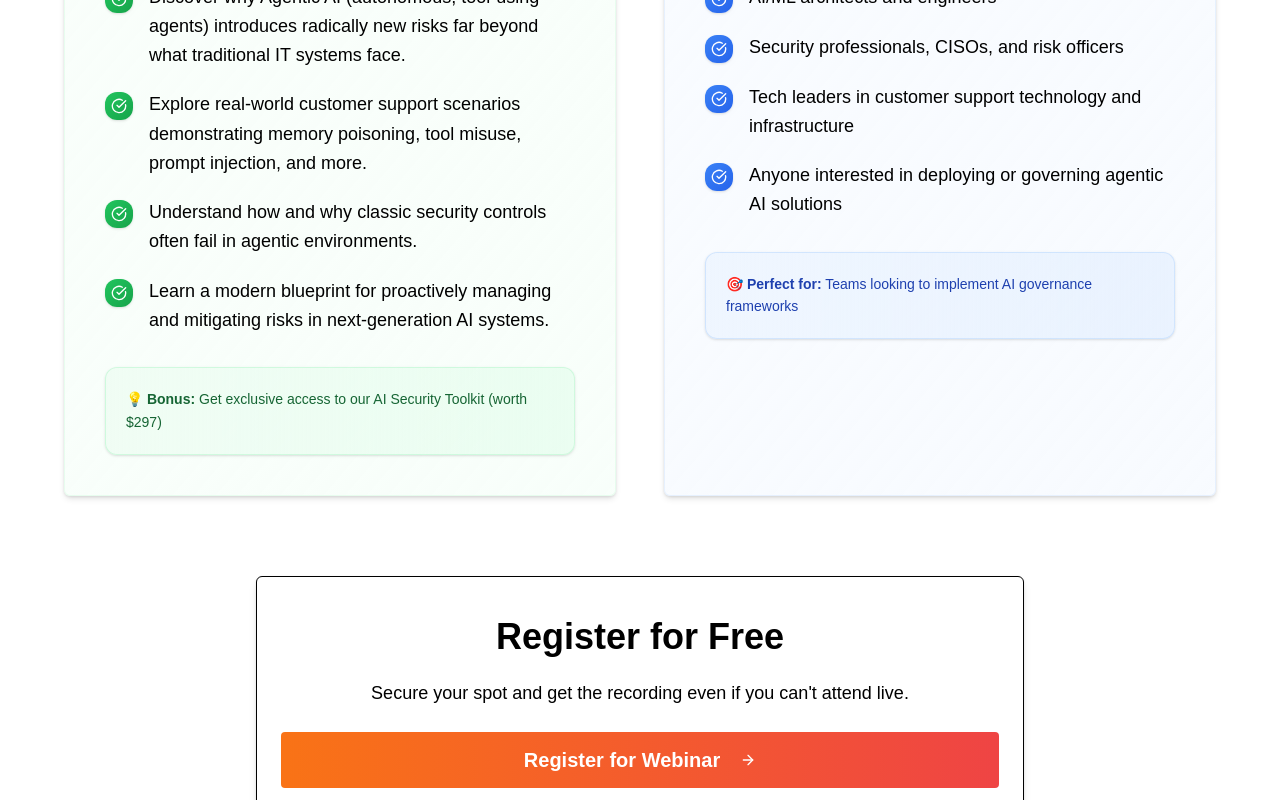
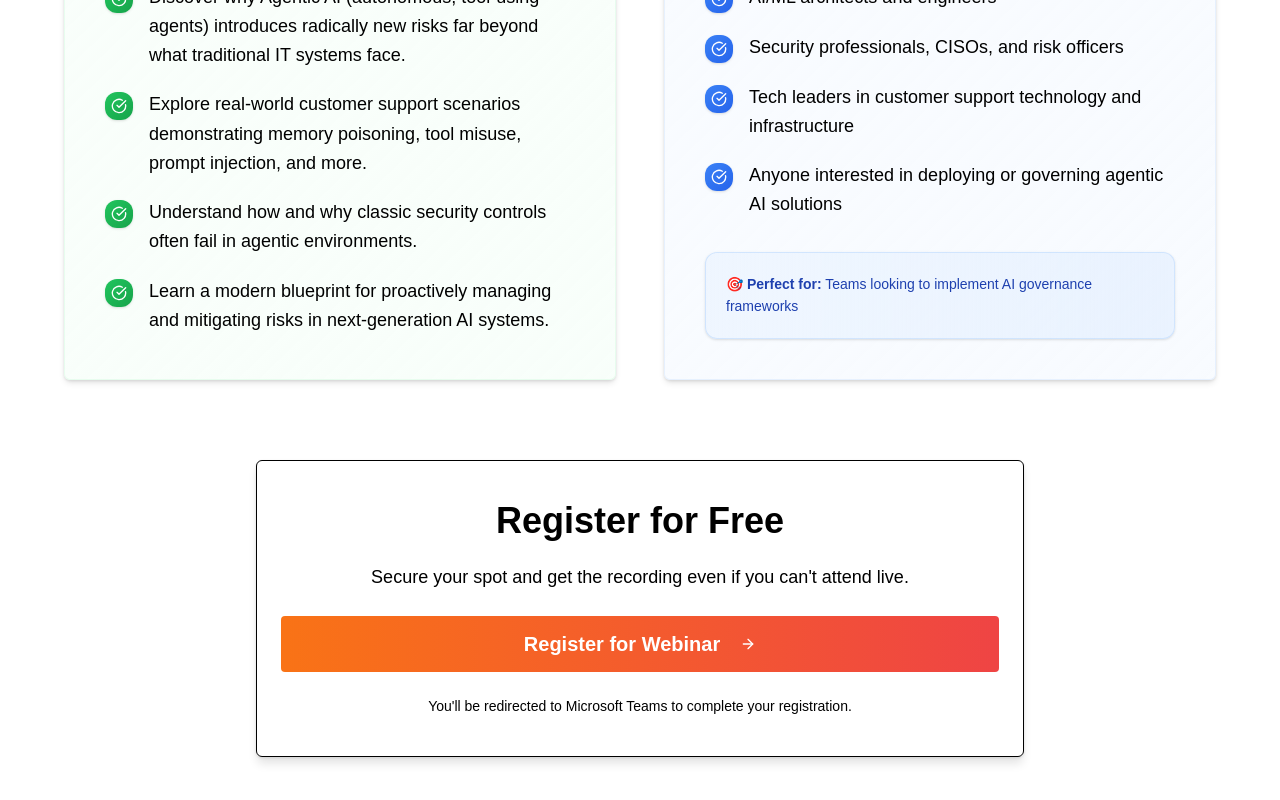
Before and after one commit to unboltai/unbolt-web, a Next.js app: page /webinar in a window 1280 px wide. Shown: the part 1189-1989 px from the top of the page. Built offline with nearby package versions, Linux system fonts and the light colour scheme.

Commit message:
Minor text tweak

```diff
--- a/components/WebinarPage.tsx
+++ b/components/WebinarPage.tsx
@@ -161,11 +161,6 @@ export default function WebinarPage({ data }: WebinarPageProps) {
                         </li>
                       ))}
                     </ul>
-                    <div className="mt-8 p-5 bg-gradient-to-r from-green-50 to-green-100/50 rounded-xl border border-green-200/60 shadow-sm">
-                      <p className="text-sm text-green-800 font-medium leading-relaxed">
-                        💡 <strong>Bonus:</strong> Get exclusive access to our AI Security Toolkit (worth $297)
-                      </p>
-                    </div>
                   </CardContent>
                 </Card>
 
```
